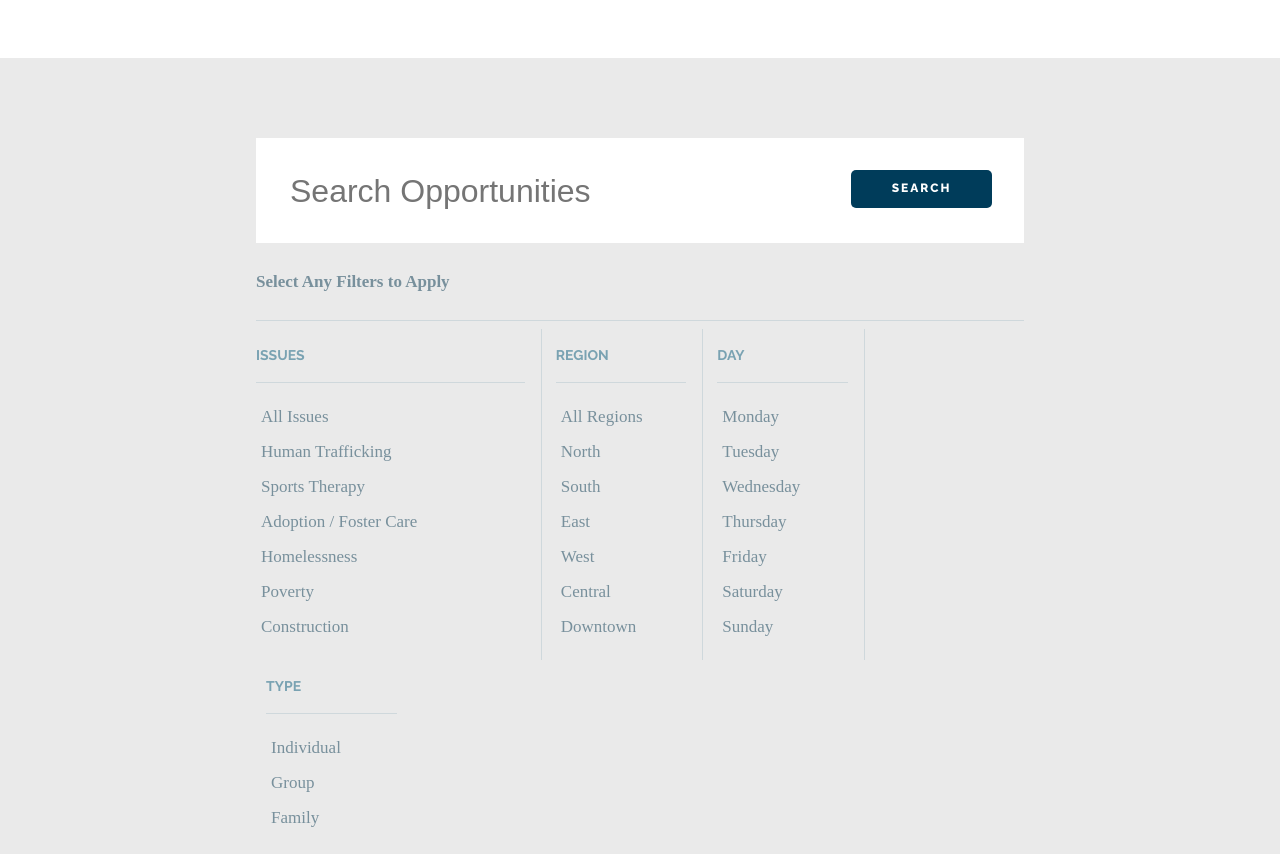
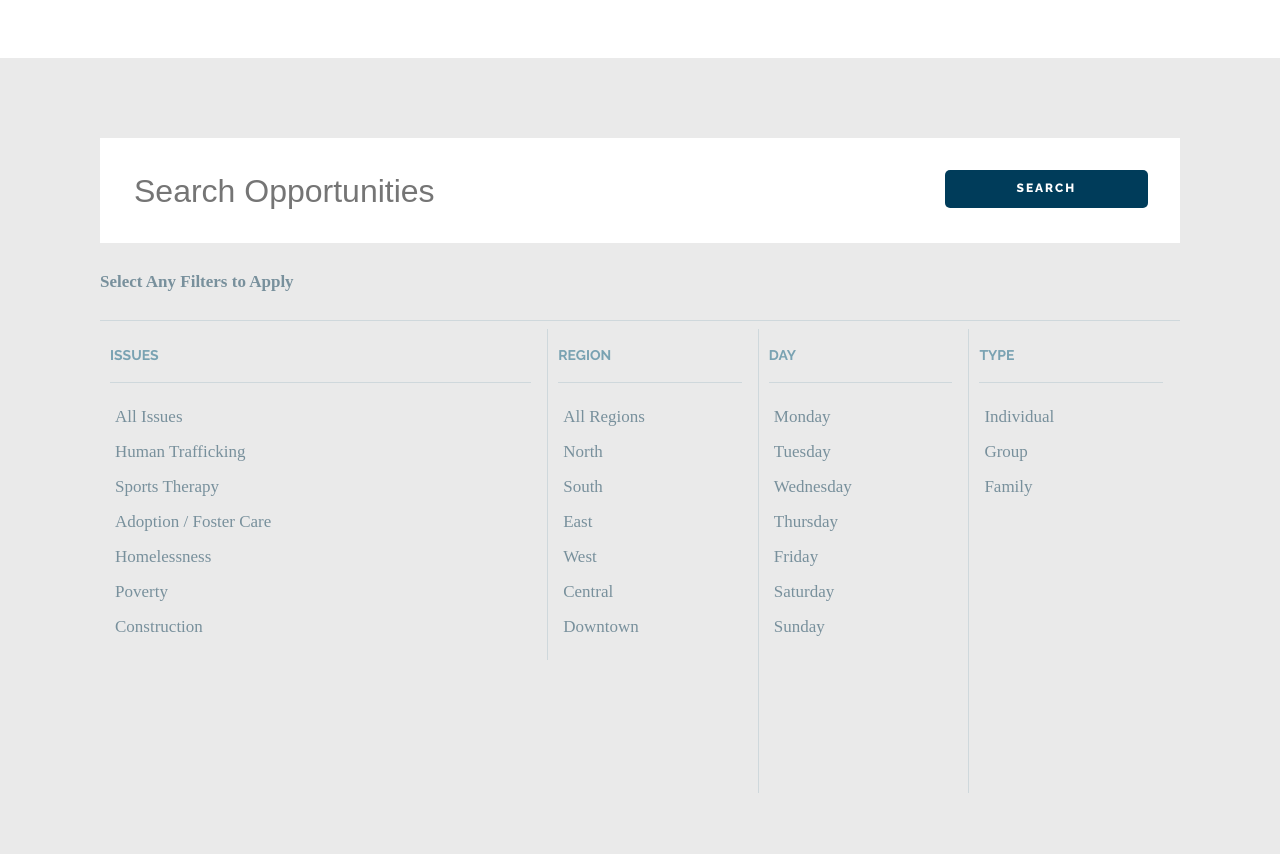
Before and after one commit to cmh3258/ftc-static, a plain HTML site: page index.html in a window 1280 px wide. Shown: the part 620-1474 px from the top of the page. Drawn offline with Linux system fonts and the light colour scheme.

Commit message:
responsive page1/index

```diff
--- a/index.html
+++ b/index.html
@@ -7,6 +7,8 @@
 
         <!-- Fonts -->
         <link href="https://fonts.googleapis.com/css?family=Raleway:400,500,600,700,800" rel="stylesheet">
+
+        <meta name="viewport" content="width=device-width, initial-scale=1.0">
 
     </head>
 
@@ -66,7 +68,7 @@
 
         <footer>
             <section class="center section-gray">
-                <div class="footer-container">
+                <div class="footer-container container">
                     <div class="search-bar">
                         <input type="text" name="Search" placeholder="Search Opportunities" />
                         <button class="btn-default btn-blue">Search</button>
--- a/styles/style.css
+++ b/styles/style.css
@@ -13,19 +13,12 @@
 	nav.banner-gray{
 		background: #EAEAEA;
 	}
-	.banner-left-content{
-		float: left;
-	}
-	.banner-right-content{
-		float: right;
-	}
+
 
 
 
 /* Sections */
-	section{
-		padding: 2em;
-	}
+
 	section.section-double-padding{
 		padding: 4em 0 4em;
 	}
@@ -48,7 +41,7 @@
 
 	/* video section */
 		#video-section{
-			width: 70%;
+			width: 90%;
 			margin: 0 auto;
 		}
 		.video-container{
@@ -85,7 +78,6 @@
 	}
 	.opportunities .col-2:nth-of-type(1){
 		padding-right: 2.2em;
-
 	}
 
 
@@ -167,26 +159,27 @@
 		overflow: auto;
 	}
 	.col-2{
-		display: inline-block;
-		width: 45%;
+		/*display: inline-block;*/
+		/*width: 45%;*/
 		padding: 1em;
 		vertical-align:top;
 	}
 	.col-3{
-		display: inline-block;
-		width: 28%;
+		/*display: inline-block;*/
+		/*width: 28%;*/
 		padding: 1em;
 		vertical-align:top;
 	}
 	.col-5{
-		width: 14%;
-		display: inline-block;
+		/*width: 14%;*/
+		/*display: inline-block;*/
 		padding: 1em;
 		vertical-align:top;
 	}
 
 	/*	Column custom styling */
-	.border-right-light-blue{
+	.border-right-light-blue:nth-of-type(1),
+	.border-right-light-blue:nth-of-type(3){
 		border-right: 1px solid #CFD8DC;
 	}
 
@@ -218,21 +211,24 @@
 /* Search Bar */
 	div.search-bar{
 		background-color: white;
-		padding: 2em;
+		/*padding: 2em;*/
+		padding: 10px;
 		overflow: auto;
 	}
 	div.search-bar input{
 		border: 0;
 		width: 70%;
 		float: left;
-		font-size: 2em;
-    	margin-top: 2px;
+		/*font-size: 2em;*/
+		font-size: 18px;
+    	margin-top: 8px;
     	color: #003C5A;
     	outline: none;
 	}
 	div.search-bar button{
 		float: right;
-		width: 20%;
+		/*width: 20%;*/
+		width: 30%;
     	outline: none;
 	}
 	#search-helper-text{
@@ -248,14 +244,15 @@
 		padding: 2em 0 0em;
 	}
 	footer > section{
-		padding: 5em 0 5em;
+		/*padding: 5em 0 5em;*/
+		padding: 2em;
 	}
 	footer hr{
     	border: 0;
     	border-top: 1px solid #CFD8DC;
 	}
 	.footer-container{
-		width: 60%;
+		/*width: 60%;*/
 		margin: 0 auto;
 		text-align: left;
 	}
@@ -297,19 +294,31 @@
 		footer .row .col-5{
 			padding: 0;
 	    	padding-right: 1em;
+			padding-left: 10px;
 		}
 		footer .row .col-3{
-			width: 35%;
+			/*width: 35%;*/
+			float: left;
+			width: 39%;
+			display: inline-block;
+
 		}
 		footer .row .col-5{
-			padding-left: 10px;
-			width: 17%;
+			/*padding-left: 10px;*/
+			/*width: 17%;*/
+			float: left;
+			display: inline-block;
+			width: 39%;
+			height: 29em;
 		}
 
 	/* Bottom nav */
 		footer .footer-msg{
 			margin: 0 auto;
 			text-align: center;
+		}
+		footer .footer-msg ul{
+			padding: 0;
 		}
 		footer .footer-msg ul li{
 			display: inline-block;
@@ -323,3 +332,90 @@
 		/*footer .footer-msg ul li:after{
 			content:' | ';
 		}*/
+
+
+@media screen and (min-width: 375px) {
+		footer .row .col-3{
+			width: 41%;
+		}
+		footer .row .col-5{
+			width: 41%;
+		}
+}
+
+@media screen and (min-width: 595px) {
+	.banner-left-content{
+		float: left;
+	}
+	.banner-right-content{
+		float: right;
+	}
+
+	footer .row .col-3{
+		width: 43%;
+	}
+	footer .row .col-5{
+		width: 43%;
+	}
+}
+
+
+@media screen and (min-width: 768px) {
+	section{
+		padding: 2em;
+	}
+
+	.col-2{
+		display: inline-block;
+		width: 45%;
+	}
+	.col-3{
+		display: inline-block;
+		width: 27%;
+	}
+	.col-5{
+		width: 14%;
+		display: inline-block;
+	}
+
+	div.search-bar{
+		padding: 2em;
+	}
+	div.search-bar input{
+		font-size: 2em;
+		margin-top: 2px;
+	}
+	div.search-bar button{
+		width: 20%;
+	}
+
+	footer > section{
+		padding: 5em 0 5em;
+	}
+
+
+	.footer-container {
+	    width: 90%;
+	}
+	footer .row .col-3{
+		width: 33%;
+	}
+	footer .row .col-5{
+		width: 17%;
+	}
+	.border-right-light-blue{
+		border-right: 1px solid #CFD8DC;
+	}
+
+}
+
+
+@media screen and (min-width: 1200px) {
+	.col-3 {
+	    width: 29%;
+	}
+
+	footer .row .col-3 {
+	    width: 39%;
+	}
+}
```
